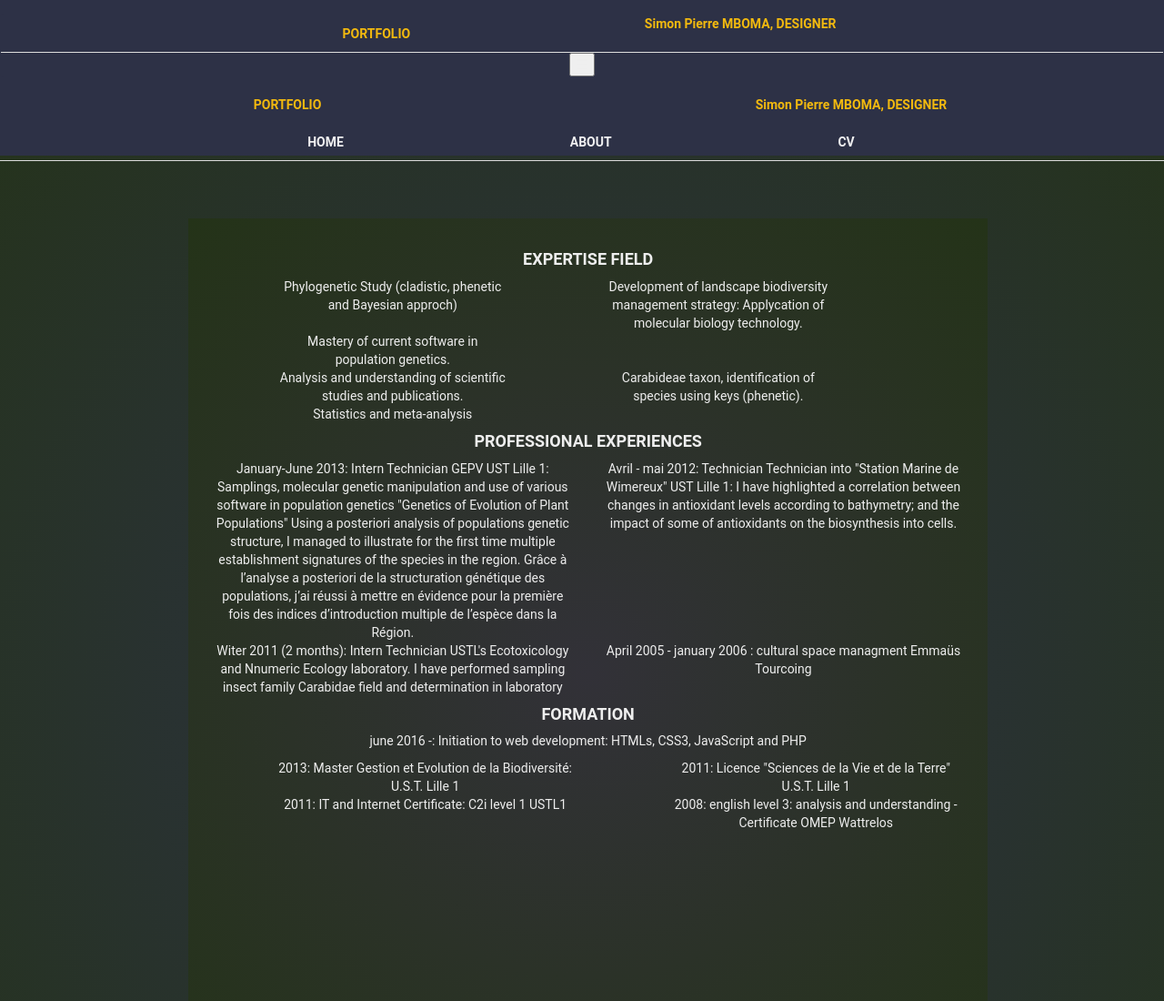
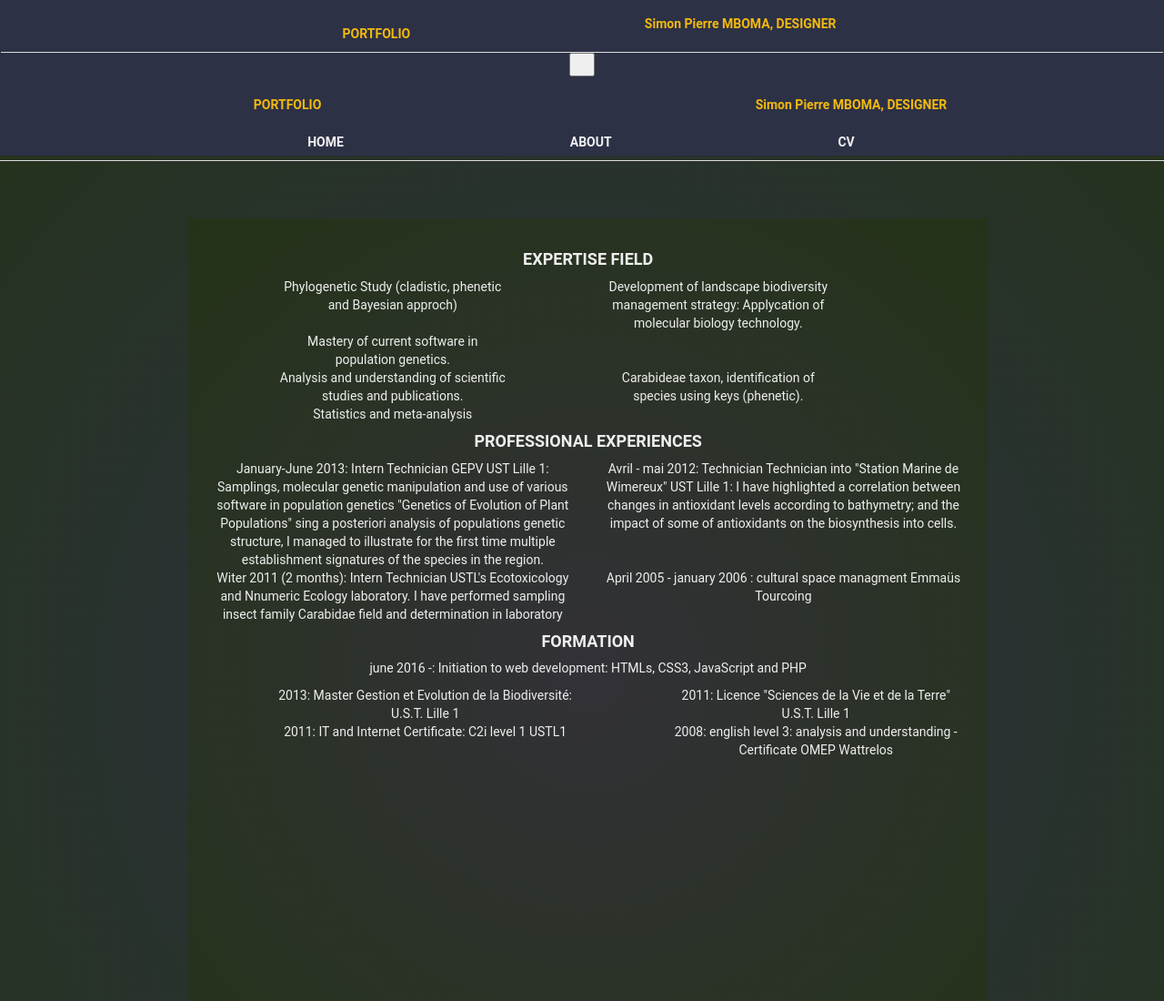
Before and after one commit to NTUMBA/simon_pierre_MBOMA_portfolio, a plain HTML site: page cv.html in a window 1280 px wide. Shown: the top 1100 px of the page at 91% size. Drawn offline with nearby package versions, Linux system fonts and the light colour scheme.

Commit message:
Add pictures to img folder. Delete french sentence from cv file

```diff
--- a/cv.html
+++ b/cv.html
@@ -93,7 +93,7 @@
 
            <div class="col-xs-6">
             January-June 2013: Intern Technician GEPV UST Lille 1: Samplings, molecular genetic manipulation and use of various software in population genetics "Genetics of Evolution of Plant Populations"
-                                Using a posteriori analysis of populations genetic structure, I managed to illustrate for the first time multiple establishment signatures of the species in the region.               Grâce à l’analyse a posteriori de la structuration génétique des populations, j’ai réussi à mettre en évidence pour la première fois des indices d’introduction multiple de l’espèce dans la Région.
+            sing a posteriori analysis of populations genetic structure, I managed to illustrate for the first time multiple establishment signatures of the species in the region.
            </div>
            <div class=" col-xs-6 ">
                Avril - mai 2012: Technician Technician into "Station Marine de Wimereux" UST Lille 1:
```
Also changed, not shown: img/c2i_sources_energy.jpg (added), img/memoire_master_1.jpg (added), img/memoire_master_2.jpg (added), img/rapportbiblio_genetics.jpg (added), img/rsz_11memoire_master_2.jpg (added), img/rsz_1c2i_sources_energy.jpg (added), img/rsz_1memoire_master_1.jpg (added), img/rsz_1memoire_master_2.jpg (added), img/rsz_1rapportbiblio_genetics.jpg (added), img/rsz_social_in_nature.jpg (added), img/rsz_socialite.jpg (added), img/social_in_nature.jpg (added).
